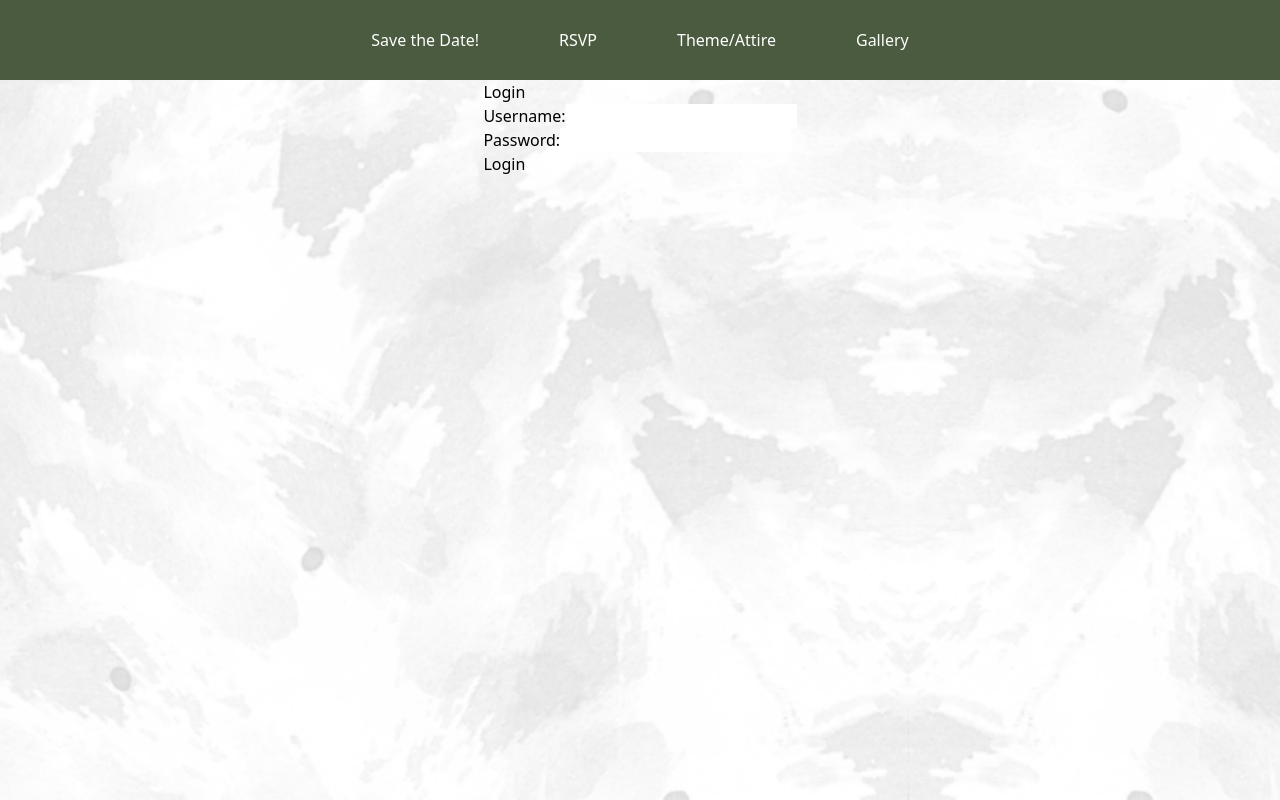
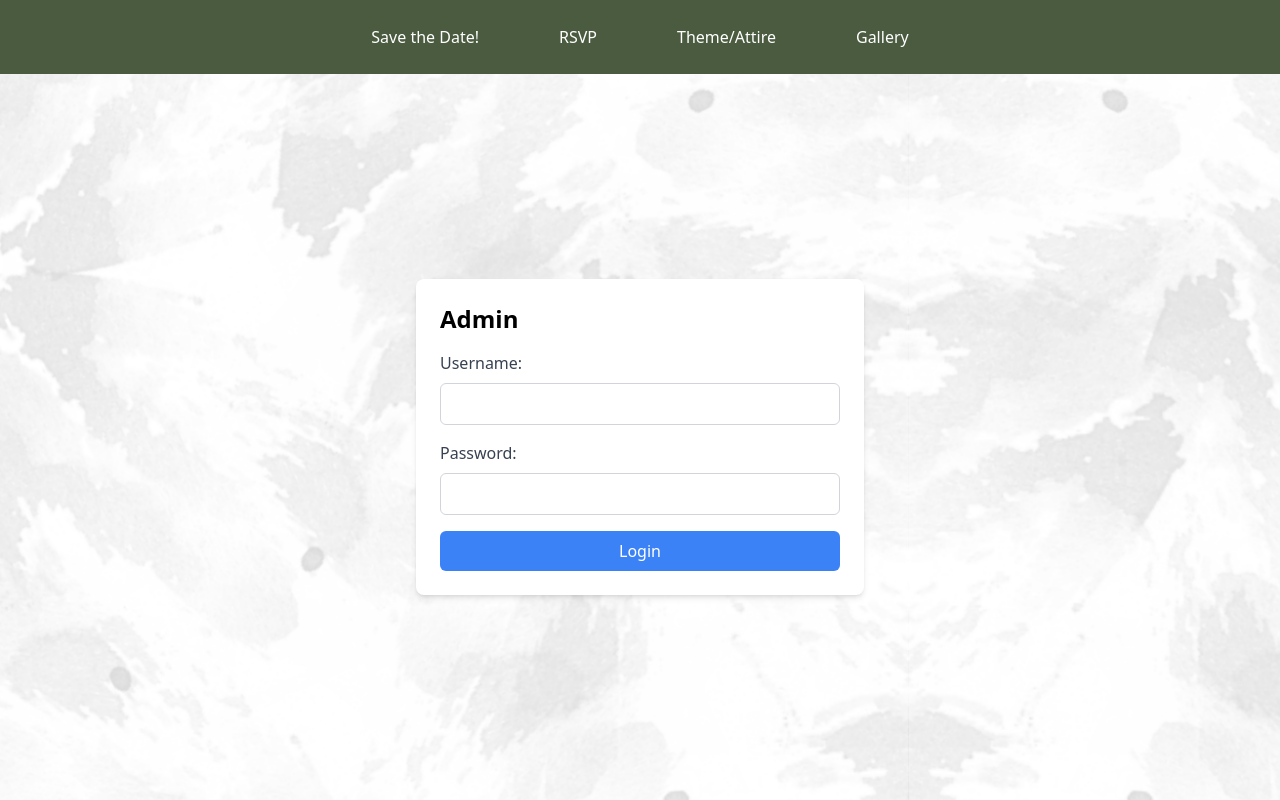
Before and after one commit to McRayEscoto/VinMaeRSVP, a Next.js app: page /admin_auth in a window 1280 px wide. Built offline with nearby package versions, Linux system fonts and the light colour scheme.

Commit message:
design access point

```diff
--- a/src/app/(content)/admin/page.tsx
+++ b/src/app/(content)/admin/page.tsx
@@ -1,4 +1,4 @@
-"use client";
+"use client"
 
 import { useState, useEffect } from "react";
 import { useRouter } from "next/navigation";
@@ -12,6 +12,8 @@ interface GuestData {
 export default function Administrator() {
   const router = useRouter();
   const [guests, setGuests] = useState<GuestData[]>([]);
+  const [attendingGuests, setAttendingGuests] = useState<GuestData[]>([]);
+  const [notAttendingGuests, setNotAttendingGuests] = useState<GuestData[]>([]);
 
   useEffect(() => {
     const isAuthenticated = localStorage.getItem("isAuthenticated");
@@ -24,7 +26,7 @@ export default function Administrator() {
 
   const fetchGuests = async () => {
     try {
-      const response = await fetch("https://vin-mae-rsvp.vercel.app/api/");
+      const response = await fetch("https://vin-mae-rsvp.vercel.app/api");
       const data = await response.json();
       setGuests(data.guests);
     } catch (err) {
@@ -32,25 +34,83 @@ export default function Administrator() {
     }
   };
 
+  useEffect(() => {
+    const attending = guests.filter((guest) => guest.isAttending);
+    const notAttending = guests.filter((guest) => !guest.isAttending);
+    setAttendingGuests(attending);
+    setNotAttendingGuests(notAttending);
+  }, [guests]);
+
   const handleLogout = () => {
     localStorage.removeItem("isAuthenticated");
-    router.push("/admin/login");
+    router.push("/admin_auth");
   };
 
   return (
-    <div>
-      <button onClick={handleLogout}>Logout</button>
-      <h1>Admin</h1>
-      {guests.map((guest) => (
-        <div key={guest.clusterId}>
-          <h2>Cluster ID: {guest.clusterId}</h2>
-          <ul>
-            {guest.guestnames.map((guestname, index) => (
-              <li key={`${guest.clusterId}-${index}`}>{guestname}</li>
+    <div className="w-full h-full flex flex-col bg-gray-100 py-8">
+      <div className="container mx-auto px-4 flex-grow">
+        <div className="flex justify-between items-center mb-8">
+          <h1 className="text-[30px] font-bold text-gray-800">Admin</h1>
+          <button
+            onClick={handleLogout}
+            className="bg-red-500 text-white py-2 px-4 rounded-md hover:bg-red-600 transition-colors duration-300"
+          >
+            Logout
+          </button>
+        </div>
+        <div>
+          <h2 className="text-lg font-semibold mb-4">Attending Guests</h2>
+          <div className="grid grid-cols-1 sm:grid-cols-2 md:grid-cols-3 lg:grid-cols-4 gap-4">
+            {attendingGuests.map((guest) => (
+              <div
+                key={guest.clusterId}
+                className="bg-white rounded-lg shadow-md border-l-4 border-main-color"
+                style={{
+                  borderTopRightRadius: "1rem",
+                  borderBottomRightRadius: "1rem",
+                }}
+              >
+                <div className="px-6 py-4">
+                  <h2 className="text-[30px] font-semibold mb-2">
+                    Response No.: {guest.clusterId}
+                  </h2>
+                  <ul className="list-disc ml-4">
+                    {guest.guestnames.map((guestname, index) => (
+                      <li key={`${guest.clusterId}-${index}`}>{guestname}</li>
+                    ))}
+                  </ul>
+                </div>
+              </div>
             ))}
-          </ul>
+          </div>
         </div>
-      ))}
+        <div>
+          <h2 className="text-lg font-semibold mb-4">Not Attending Guests</h2>
+          <div className="grid grid-cols-1 sm:grid-cols-2 md:grid-cols-3 lg:grid-cols-4 gap-4">
+            {notAttendingGuests.map((guest) => (
+              <div
+                key={guest.clusterId}
+                className="bg-white rounded-lg shadow-md border-l-4 border-main-color"
+                style={{
+                  borderTopRightRadius: "1rem",
+                  borderBottomRightRadius: "1rem",
+                }}
+              >
+                <div className="px-6 py-4">
+                  <h2 className="text-[30px] font-semibold mb-2">
+                    Response No.: {guest.clusterId}
+                  </h2>
+                  <ul className="list-disc ml-4">
+                    {guest.guestnames.map((guestname, index) => (
+                      <li key={`${guest.clusterId}-${index}`}>{guestname}</li>
+                    ))}
+                  </ul>
+                </div>
+              </div>
+            ))}
+          </div>
+        </div>
+      </div>
     </div>
   );
 }
--- a/src/app/(content)/admin_auth/page.tsx
+++ b/src/app/(content)/admin_auth/page.tsx
@@ -32,29 +32,48 @@ const LoginPage = () => {
   };
 
   return (
-    <div>
-      <h2>Login</h2>
+    <div className="h-full w-1/2 flex items-center justify-center">
+      <div className="max-w-md w-full bg-white rounded-lg shadow-md p-6">
+        <h2 className="text-2xl font-bold mb-4">Admin</h2>
         <form onSubmit={handleSubmit}>
-        <div>
-          <label htmlFor="username">Username:</label>
+          <div className="mb-4">
+            <label
+              htmlFor="username"
+              className="block text-gray-700 font-medium mb-2"
+            >
+              Username:
+            </label>
             <input
               type="text"
               id="username"
               value={username}
               onChange={handleUsernameChange}
+              className="w-full border border-gray-300 rounded-md py-2 px-3 focus:outline-none focus:ring-2 focus:ring-blue-500"
             />
           </div>
-        <div>
-          <label htmlFor="password">Password:</label>
+          <div className="mb-4">
+            <label
+              htmlFor="password"
+              className="block text-gray-700 font-medium mb-2"
+            >
+              Password:
+            </label>
             <input
               type="password"
               id="password"
               value={password}
               onChange={handlePasswordChange}
+              className="w-full border border-gray-300 rounded-md py-2 px-3 focus:outline-none focus:ring-2 focus:ring-blue-500"
             />
           </div>
-        <button type="submit">Login</button>
+          <button
+            type="submit"
+            className="w-full bg-blue-500 text-white py-2 px-4 rounded-md hover:bg-blue-600 transition-colors duration-300"
+          >
+            Login
+          </button>
         </form>
+      </div>
     </div>
   );
 };
--- a/src/app/(content)/api/route.ts
+++ b/src/app/(content)/api/route.ts
@@ -7,23 +7,25 @@ export async function GET() {
     const guests = await Guest.find();
     return NextResponse.json({ guests }, { status: 200 });
   } catch (err) {
-    console.log(err);
-    return NextResponse.json({ message: "Error", err }, { status: 500 });
+    console.error("Error fetching guests:", err);
+    return NextResponse.json({ message: "Error fetching guests" }, { status: 500 });
   }
 }
 
 export async function POST(req: NextRequest) {
   try {
     const body = await req.json();
-    const guestData = body;
-    console.log('Received data:', guestData); // Log the received data
+    console.log('Received data:', body); // Log the received data
 
     // Validate the data or perform any necessary checks
+    if (!body || Object.keys(body).length === 0) {
+      throw new Error("Empty request body or invalid JSON data");
+    }
 
-    await Guest.create(guestData);
-    return NextResponse.json({ message: "Guest Added" }, { status: 201 });
+    const guest = await Guest.create(body);
+    return NextResponse.json({ message: "Guest added", guest }, { status: 201 });
   } catch (err) {
     console.error('Error creating guest:', err);
-    return NextResponse.json({ message: "Error", err }, { status: 500 });
+    return NextResponse.json({ message: "Error creating guest", err }, { status: 500 });
   }
 }
--- a/src/app/(content)/rsvp/page.tsx
+++ b/src/app/(content)/rsvp/page.tsx
@@ -40,7 +40,7 @@ export default function RSVP() {
 
   const fetchLastClusterId = async () => {
     try {
-      const response = await fetch("https://vin-mae-rsvp.vercel.app/api//");
+      const response = await fetch("https://vin-mae-rsvp.vercel.app/api/");
       if (!response.ok) {
         throw new Error("Failed to fetch last cluster ID");
       }
@@ -93,7 +93,7 @@ export default function RSVP() {
     };
 
     try {
-      const response = await fetch("https://vin-mae-rsvp.vercel.app/api//", {
+      const response = await fetch("https://vin-mae-rsvp.vercel.app/api/", {
         method: "POST",
         headers: {
           "Content-Type": "application/json",
--- a/tailwind.config.ts
+++ b/tailwind.config.ts
@@ -26,6 +26,7 @@ const config: Config = {
         base: ['16px', '24px'],
         lg: ['20px', '28px'],
         xl: ['270px', '200px'],
+        xxl: ['40px', '50px'],
       },
     },
   },
```
Lines whose indentation alone changed are shown as unchanged.
